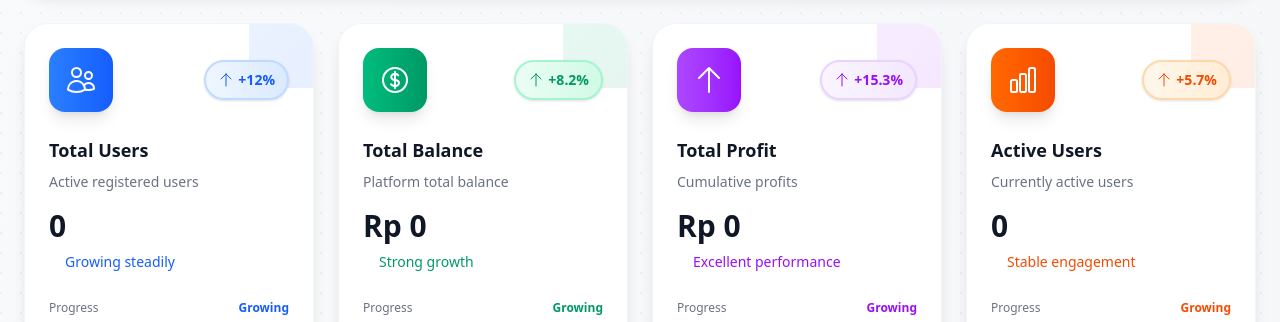
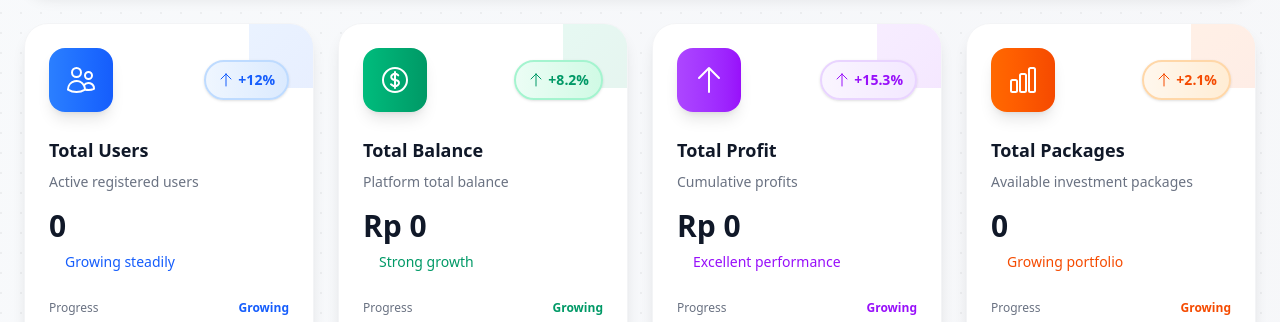
Before and after one commit to akbarryyan/invest-bot, a React (Vite) app in the folder frontend/: page / in a window 1280 px wide. Shown: the part 448-770 px from the top of the page. Built offline with nearby package versions, Linux system fonts and the light colour scheme; no server answers.

Commit message:
Perbarui komponen StatsGrid untuk mengganti 'activeUsers' dengan 'totalPackages' dan sesuaikan deskripsi serta tren yang ditampilkan. Modifikasi ini meningkatkan akurasi informasi yang disajikan di dashboard.

```diff
--- a/frontend/src/components/dashboard/StatsGrid.tsx
+++ b/frontend/src/components/dashboard/StatsGrid.tsx
@@ -11,7 +11,7 @@ interface StatsGridProps {
     totalUsers: number;
     totalBalance: number;
     totalProfit: number;
-    activeUsers: number;
+    totalPackages: number;
   };
 }
 
@@ -73,9 +73,9 @@ const StatsGrid: React.FC<StatsGridProps> = ({ stats }) => {
       trend: 'Excellent performance'
     },
     {
-      title: 'Active Users',
-      value: formatNumber(stats.activeUsers),
-      change: '+5.7%',
+      title: 'Total Packages',
+      value: formatNumber(stats.totalPackages),
+      change: '+2.1%',
       changeType: 'positive' as const,
       icon: ChartBarIcon,
       color: 'from-orange-500 to-orange-600',
@@ -83,8 +83,8 @@ const StatsGrid: React.FC<StatsGridProps> = ({ stats }) => {
       textColor: 'text-orange-600',
       borderColor: 'border-orange-200',
       shadowColor: 'shadow-orange-500/20',
-      description: 'Currently active users',
-      trend: 'Stable engagement'
+      description: 'Available investment packages',
+      trend: 'Growing portfolio'
     }
   ];
 
--- a/frontend/src/pages/Dashboard.tsx
+++ b/frontend/src/pages/Dashboard.tsx
@@ -6,9 +6,11 @@ import {
   ActivityChart
 } from '../components/dashboard';
 import { useUsers } from '../hooks/useUsers';
+import { usePackages } from '../hooks/usePackages';
 
 const Dashboard: React.FC = () => {
   const { users, stats: userStats, isLoading } = useUsers();
+  const { packages, isLoading: packagesLoading } = usePackages();
   const [currentTime, setCurrentTime] = useState<string>('');
 
   useEffect(() => {
@@ -58,7 +60,7 @@ const Dashboard: React.FC = () => {
           totalUsers: userStats?.total_users || 0,
           totalBalance: userStats?.total_balance || 0,
           totalProfit: 0, // TODO: Add total_profit to userStats
-          activeUsers: userStats?.active_users || 0
+          totalPackages: packages.length
         }}
       />
 
```
